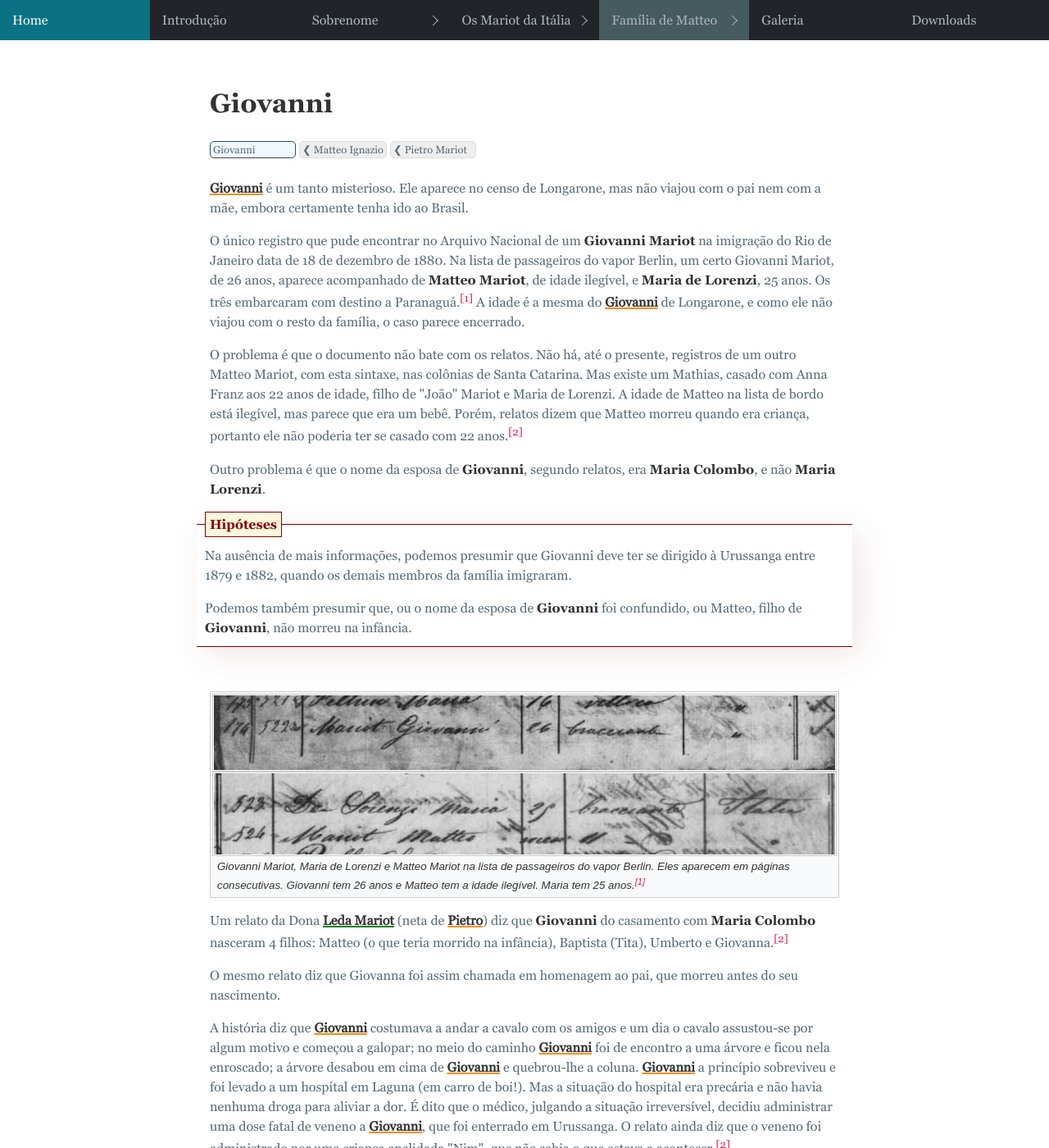
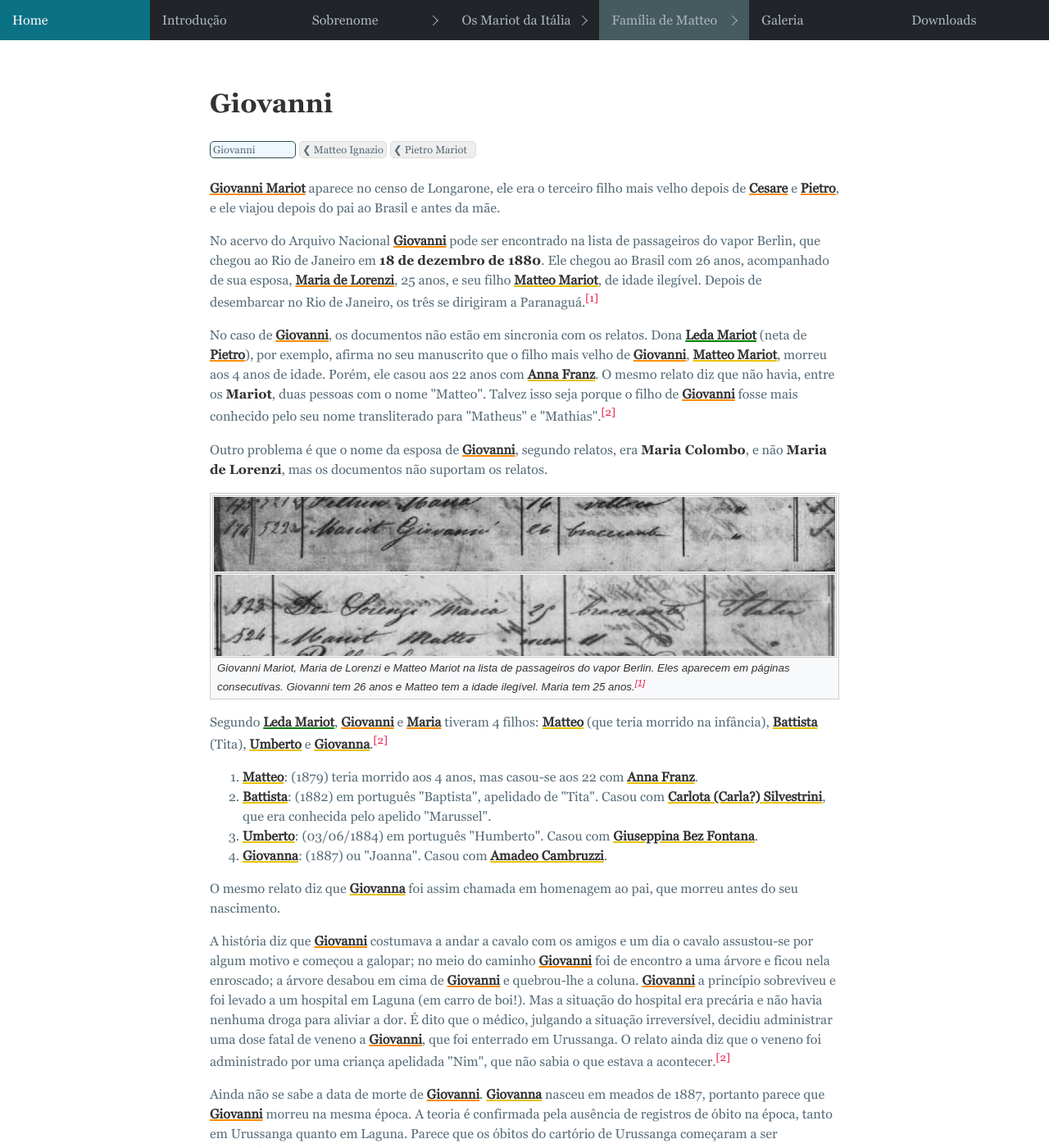
Before and after one commit to sentient06/mariot-family, a Jekyll site: the page built from 2-giovanni.html, in a window 1280 px wide and 1400 px high. Shown: the whole window at 82% size. Built offline with Jekyll 4.4.1, drawn with Linux system fonts in a browser that asks for light colours; some of the changed text lies outside the part shown.

Commit message:
Added content.

```diff
--- a/2-giovanni.html
+++ b/2-giovanni.html
@@ -24,27 +24,17 @@ title: Mariot - Giovanni Mariot
         </div>
         <section>
             <p>
-                <strong class="g2">Giovanni</strong> é um tanto misterioso. Ele aparece no censo de Longarone, mas não viajou com o pai nem com a mãe, embora certamente tenha ido ao Brasil.
+                <strong class="g2">Giovanni Mariot</strong> aparece no censo de Longarone, ele era o terceiro filho mais velho depois de <strong class="g2">Cesare</strong> e <strong class="g2">Pietro</strong>, e ele viajou depois do pai ao Brasil e antes da mãe.
             </p>
             <p>
-                O único registro que pude encontrar no Arquivo Nacional de um <strong>Giovanni Mariot</strong> na imigração do Rio de Janeiro data de 18 de dezembro de 1880. Na lista de passageiros do vapor Berlin, um certo Giovanni Mariot, de 26 anos, aparece acompanhado de <strong>Matteo Mariot</strong>, de idade ilegível, e <strong>Maria de Lorenzi</strong>, 25 anos. Os três embarcaram com destino a Paranaguá.<sup>1</sup> A idade é a mesma do <strong class="g2">Giovanni</strong> de Longarone, e como ele não viajou com o resto da família, o caso parece encerrado.
+                No acervo do Arquivo Nacional <strong class="g2">Giovanni</strong> pode ser encontrado na lista de passageiros do vapor Berlin, que chegou ao Rio de Janeiro em <strong>18 de dezembro de 1880</strong>. Ele chegou ao Brasil com 26 anos, acompanhado de sua esposa, <strong class="g2">Maria de Lorenzi</strong>, 25 anos, e seu filho <strong class="g3">Matteo Mariot</strong>, de idade ilegível. Depois de desembarcar no Rio de Janeiro, os três se dirigiram a Paranaguá.<sup>1</sup>
             </p>
             <p>
-                O problema é que o documento não bate com os relatos. Não há, até o presente, registros de um outro Matteo Mariot, com esta sintaxe, nas colônias de Santa Catarina. Mas existe um Mathias, casado com Anna Franz aos 22 anos de idade, filho de "João" Mariot e Maria de Lorenzi. A idade de Matteo na lista de bordo está ilegível, mas parece que era um bebê. Porém, relatos dizem que Matteo morreu quando era criança, portanto ele não poderia ter se casado com 22 anos.<sup>2</sup>
+                No caso de <strong class="g2">Giovanni</strong>, os documentos não estão em sincronia com os relatos. Dona <strong class="g4">Leda Mariot</strong> (neta de <strong class="g2">Pietro</strong>), por exemplo, afirma no seu manuscrito que o filho mais velho de <strong class="g2">Giovanni</strong>, <strong class="g3">Matteo Mariot</strong>, morreu aos 4 anos de idade. Porém, ele casou aos 22 anos com <strong class="g3">Anna Franz</strong>. O mesmo relato diz que não havia, entre os <strong>Mariot</strong>, duas pessoas com o nome "Matteo". Talvez isso seja porque o filho de <strong class="g2">Giovanni</strong> fosse mais conhecido pelo seu nome transliterado para "Matheus" e "Mathias".<sup>2</sup>
             </p>
             <p>
-                Outro problema é que o nome da esposa de <strong>Giovanni</strong>, segundo relatos, era <strong>Maria Colombo</strong>, e não <strong>Maria Lorenzi</strong>.
+                Outro problema é que o nome da esposa de <strong class="g2">Giovanni</strong>, segundo relatos, era <strong>Maria Colombo</strong>, e não <strong>Maria de Lorenzi</strong>, mas os documentos não suportam os relatos.
             </p>
-            <div class="hypothesis">
-                <h4>Hipóteses</h4>
-                <p>
-                    Na ausência de mais informações, podemos presumir que Giovanni deve ter se dirigido à Urussanga entre 1879 e 1882, quando os demais membros da família imigraram.
-                </p>
-                <p>
-                    Podemos também presumir que, ou o nome da esposa de <strong>Giovanni</strong> foi confundido, ou Matteo, filho de <strong>Giovanni</strong>, não morreu na infância.
-                </p>
-            </div>
-            <br />
             <div class="image-frame limit">
                 <img src="assets/images/documents/BerlinListGiovanni.png" alt="Giovanni Mariot na lista de passageiros do vapor Berlin." />
                 <img src="assets/images/documents/BerlinListMariaMatteo.png" alt="Maria de Lorenzi e Matteo Mariot na lista de passageiros do vapor Berlin." />
@@ -53,27 +43,43 @@ title: Mariot - Giovanni Mariot
                     Giovanni tem 26 anos e Matteo tem a idade ilegível. Maria tem 25 anos.<sup>1</sup>
                 </small>
             </div>
-
             <p>
-                Um relato da Dona <strong class="g4">Leda Mariot</strong> (neta de <strong class="g2">Pietro</strong>) diz que <strong>Giovanni</strong> do casamento com <strong>Maria Colombo</strong> nasceram 4 filhos: Matteo (o que teria morrido na infância), Baptista (Tita), Umberto e Giovanna.<sup>2</sup>
+                Segundo <strong class="g4">Leda Mariot</strong>, <strong class="g2">Giovanni</strong> e <strong class="g2">Maria</strong> tiveram 4 filhos: <strong class="g3">Matteo</strong> (que teria morrido na infância), <strong class="g3">Battista</strong> (Tita), <strong class="g3">Umberto</strong> e <strong class="g3">Giovanna</strong>.<sup>2</sup>
             </p>
+            <ol>
+                <li>
+                    <strong class="g3">Matteo</strong>: (1879) teria morrido aos 4 anos, mas casou-se aos 22 com <strong class="g3">Anna Franz</strong>.
+                </li>
+                <li>
+                    <strong class="g3">Battista</strong>: (1882) em português "Baptista", apelidado de "Tita". Casou com <strong class="g3">Carlota (Carla?) Silvestrini</strong>, que era conhecida pelo apelido "Marussel".
+                </li>
+                <li>
+                    <strong class="g3">Umberto</strong>: (03/06/1884) em português "Humberto". Casou com <strong class="g3">Giuseppina Bez Fontana</strong>.
+                </li>
+                <li>
+                    <strong class="g3">Giovanna</strong>: (1887) ou "Joanna". Casou com <strong class="g3">Amadeo Cambruzzi</strong>.
+                </li>
+            </ol>
             <p>
-                O mesmo relato diz que Giovanna foi assim chamada em homenagem ao pai, que morreu antes do seu nascimento.
+                O mesmo relato diz que <strong class="g3">Giovanna</strong> foi assim chamada em homenagem ao pai, que morreu antes do seu nascimento.
             </p>
             <p>
                 A história diz que <strong class="g2">Giovanni</strong> costumava a andar a cavalo com os amigos e um dia o cavalo assustou-se por algum motivo e começou a galopar; no meio do caminho <strong class="g2">Giovanni</strong> foi de encontro a uma árvore e ficou nela enroscado; a árvore desabou em cima de <strong class="g2">Giovanni</strong> e quebrou-lhe a coluna. <strong class="g2">Giovanni</strong> a princípio sobreviveu e foi levado a um hospital em Laguna (em carro de boi!). Mas a situação do hospital era precária e não havia nenhuma droga para aliviar a dor. É dito que o médico, julgando a situação irreversível, decidiu administrar uma dose fatal de veneno a <strong class="g2">Giovanni</strong>, que foi enterrado em Urussanga. O relato ainda diz que o veneno foi administrado por uma criança apelidada "Nim", que não sabia o que estava a acontecer.<sup>2</sup>
             </p>
             <p>
-                Ainda não se sabe a data de morte de <strong class="g2">Giovanni</strong>. Ele não aparece no óbito de <strong class="g1">Matteo</strong>, portanto deve ter sido antes de 1896.
+                Ainda não se sabe a data de morte de <strong class="g2">Giovanni</strong>. <strong class="g3">Giovanna</strong> nasceu em meados de 1887, portanto parece que <strong class="g2">Giovanni</strong> morreu na mesma época. A teoria é confirmada pela ausência de registros de óbito na época, tanto em Urussanga quanto em Laguna. Parece que os óbitos do cartório de Urussanga começaram a ser registrados em 1892 e em Laguna em 1889.
             </p>
             <p>
-                Em relação à esposa de <strong class="g2">Giovanni</strong>, não encontrei registros de uma <strong>Maria Colombo</strong>. Porém, Umberto Mariot, nascido em 03/06/1884 foi registrado como filho de <strong>Maria de Lorenzi</strong>, e "Humberto" Mariot certamente foi um filho de <strong class="g2">Giovanni</strong>.
+                <strong class="g2">Maria</strong> morreu em 14 de maio de 1916 aos 62 anos. O registro de óbito dela diz que ela era viúva, confirmando a morte prematura de <strong class="g2">Giovanni</strong>. O óbito também lista os quatro filhos do casal, confirmando o sobrenome dela.
             </p>
             <p>
-                Por que <strong class="g2">Giovanni</strong> não foi ao Brasil com o restante da família? Talvez ele também estivesse no exército. Em 1879 ele tinha a idade certa para ser dispensado. Por outro lado, ele parece ter sabido para onde dirigir-se, ao contrário de seu irmão <strong class="g2">Giosuè</strong>.
+                <strong class="g3">Umberto</strong> também foi registrado como filho de <strong>Maria de Lorenzi</strong>, e o registro de casamento de <strong class="g3">Matteo</strong> diz que ele é filho de <strong>Maria de Lorenzi</strong>.
             </p>
             <p>
-                Outra possibilidade é <strong>Giovanni</strong> preferir viajar depois do parto do filho. Se o <strong>Giovanni</strong> no registro de bordo do capor Berlin for o mesmo de Longarone, então ele foi casado com <strong>Maria de Lorenzi</strong> e ambos viajaram com um bebê.
+                Por que <strong class="g2">Giovanni</strong> não foi ao Brasil com o restante da família? Talvez ele também estivesse no exército. Em 1879 ele tinha a idade certa para ser dispensado. Aparentemente ele se casou e a esposa engravidou em um período de tempo bastante curto. Outra possibilidade é <strong>Giovanni</strong> preferir viajar depois do nascimento do filho.
+            </p>
+            <p>
+                Infelizmente não parece haver fotografias de <strong class="g2">Giovanni</strong>.
             </p>
             <div class="help">
                 Você sabe algo sobre <strong>Giovanni</strong> que não está nesta página?<br />
```
Also changed, not shown: 2-giosue.html (+8 -8 lines).
